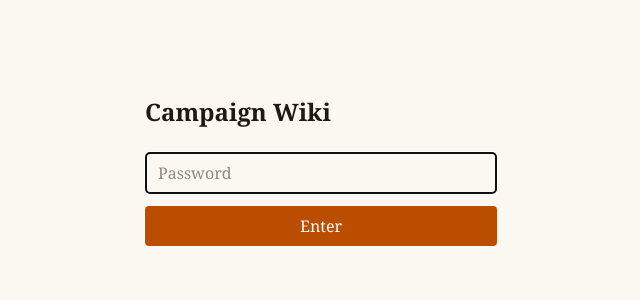
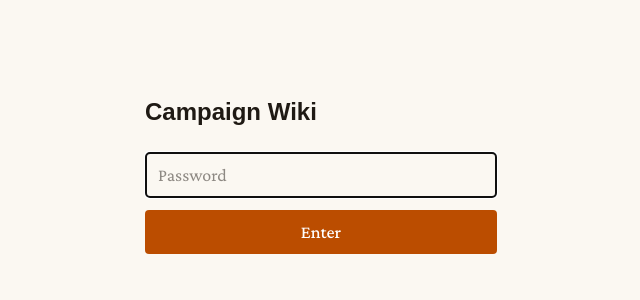
Before and after one commit to ray-cw/wiki-app, a Next.js app: page /login in a window 1280 px wide. Shown: the top 300 px of the page, without its empty margins (319-959 px from the left). Built offline with nearby package versions, Linux system fonts and the light colour scheme; no server answers; a web font is replaced by a local one.

Commit message:
Use Beleren headings, Crimson Pro body and Scaly Sans tables and sidebars
Co-Authored-By: Claude Opus 5.5 <noreply@anthropic.com>

```diff
--- /dev/null
+++ b/app/fonts.ts
@@ -0,0 +1,44 @@
+import { Crimson_Pro } from "next/font/google";
+import localFont from "next/font/local";
+
+// Headings: Beleren, the Magic card title face (from @saeris/typeface-beleren-bold).
+export const beleren = localFont({
+  src: "../node_modules/@saeris/typeface-beleren-bold/Beleren2016-Bold.woff",
+  weight: "700",
+  variable: "--font-beleren",
+  fallback: ["Georgia", "serif"],
+});
+
+// Body: Crimson Pro, a free serif in the tradition of Minion Pro.
+export const crimsonPro = Crimson_Pro({
+  subsets: ["latin"],
+  variable: "--font-crimson-pro",
+});
+
+// Tables and sidebars: Scaly Sans, from Solbera's D&D 5e fonts (CC BY-SA 4.0).
+export const scalySans = localFont({
+  src: [
+    {
+      path: "../node_modules/solbera-dnd-fonts/dist/Scaly Sans.woff2",
+      weight: "400",
+      style: "normal",
+    },
+    {
+      path: "../node_modules/solbera-dnd-fonts/dist/Scaly Sans Italic.woff2",
+      weight: "400",
+      style: "italic",
+    },
+    {
+      path: "../node_modules/solbera-dnd-fonts/dist/Scaly Sans Bold.woff2",
+      weight: "700",
+      style: "normal",
+    },
+    {
+      path: "../node_modules/solbera-dnd-fonts/dist/Scaly Sans Bold Italic.woff2",
+      weight: "700",
+      style: "italic",
+    },
+  ],
+  variable: "--font-scaly-sans",
+  fallback: ["system-ui", "sans-serif"],
+});
--- a/app/globals.css
+++ b/app/globals.css
@@ -6,6 +6,7 @@
   --muted: #6b6155;
   --gm-bg: #fdf0e1;
   --gm-border: #b45309;
+  --table-stripe: #efe7d8;
 }
 
 @media (prefers-color-scheme: dark) {
@@ -15,6 +16,7 @@
     --muted: #a3998b;
     --gm-bg: #2a1f12;
     --gm-border: #d97706;
+    --table-stripe: #221e18;
   }
 }
 
@@ -25,11 +27,15 @@
   --color-muted: var(--muted);
   --color-gm-bg: var(--gm-bg);
   --color-gm-border: var(--gm-border);
+  --color-table-stripe: var(--table-stripe);
+
+  /* Set by next/font in app/fonts.ts. */
+  --font-heading: var(--font-beleren);
+  --font-serif: var(--font-crimson-pro), Georgia, serif;
+  --font-sans: var(--font-scaly-sans), system-ui, sans-serif;
 }
 
 @theme {
-  --font-serif: Georgia, "Times New Roman", serif;
-
   /* Guild emblems always sit on dark discs, like the white-on-black guild wheel. */
   --color-disc: #121110;
   --color-disc-ring: #b9b2a6;
@@ -50,7 +56,13 @@
 
 @layer base {
   body {
-    @apply bg-background font-serif text-foreground;
+    @apply bg-background font-serif text-lg text-foreground;
+  }
+  h1,
+  h2,
+  h3,
+  h4 {
+    @apply font-heading font-bold;
   }
 }
 
@@ -63,10 +75,10 @@
     @apply mt-4;
   }
   .prose h2 {
-    @apply mt-7 text-2xl font-semibold;
+    @apply mt-7 text-2xl;
   }
   .prose h3 {
-    @apply mt-6 text-xl font-semibold;
+    @apply mt-6 text-xl;
   }
   .prose a {
     @apply underline;
@@ -87,11 +99,28 @@
     @apply h-auto max-w-full rounded;
   }
 
+  /* Tables and sidebars use Scaly Sans, like the D&D rulebooks. */
+  .prose .table-scroll {
+    @apply overflow-x-auto;
+  }
+  .prose table {
+    @apply w-full font-sans text-base;
+  }
+  .prose th {
+    @apply px-3 py-1.5 text-left font-bold;
+  }
+  .prose td {
+    @apply px-3 py-1.5 align-top;
+  }
+  .prose tbody tr:nth-child(odd) {
+    @apply bg-table-stripe;
+  }
+
   .gm-only {
-    @apply rounded border-l-4 border-gm-border bg-gm-bg px-4 py-3;
+    @apply rounded border-l-4 border-gm-border bg-gm-bg px-4 py-3 font-sans text-base;
   }
   .gm-only::before {
-    @apply block font-sans text-xs font-semibold text-gm-border uppercase;
+    @apply block text-xs font-bold tracking-wider text-gm-border uppercase;
     content: "GM only";
   }
 }
--- a/app/guild-wheel.tsx
+++ b/app/guild-wheel.tsx
@@ -54,7 +54,7 @@ export function GuildWheel({ guilds }: { guilds: Guild[] }) {
         className="group/center absolute top-1/2 left-1/2 flex aspect-square w-[46%] -translate-1/2 flex-col items-center justify-center gap-1.5 rounded-full bg-disc p-[10%] text-center text-disc-text ring-2 ring-disc-ring ring-offset-3 ring-offset-disc"
       >
         <span
-          className={`text-[clamp(1.1rem,4.5vw,2rem)] leading-tight font-semibold ${
+          className={`font-heading text-[clamp(1.1rem,4.5vw,2rem)] leading-tight ${
             active ? "bg-linear-135 from-(--from) to-(--to) bg-clip-text text-transparent" : ""
           }`}
         >
--- a/app/layout.tsx
+++ b/app/layout.tsx
@@ -2,6 +2,7 @@ import type { Metadata } from "next";
 import Link from "next/link";
 import { getRole } from "@/lib/session";
 import { logout } from "./actions";
+import { beleren, crimsonPro, scalySans } from "./fonts";
 import "./globals.css";
 
 export const metadata: Metadata = {
@@ -12,14 +13,17 @@ export const metadata: Metadata = {
 export default async function RootLayout({ children }: LayoutProps<"/">) {
   const role = await getRole();
   return (
-    <html lang="en" className="h-full antialiased">
+    <html
+      lang="en"
+      className={`${beleren.variable} ${crimsonPro.variable} ${scalySans.variable} h-full antialiased`}
+    >
       <body className="flex min-h-full flex-col">
         {role && (
           <header className="flex items-center justify-between border-b border-neutral-300 px-4 py-3 dark:border-neutral-700">
-            <Link href="/" className="font-semibold">
+            <Link href="/" className="font-heading text-lg">
               Campaign Wiki
             </Link>
-            <form action={logout} className="flex items-center gap-3 text-sm">
+            <form action={logout} className="flex items-center gap-3 font-sans text-sm">
               <span>{role === "gm" ? "Gamemaster" : "Player"}</span>
               <button className="underline">Log out</button>
             </form>
--- a/app/login/page.tsx
+++ b/app/login/page.tsx
@@ -6,7 +6,7 @@ export default async function LoginPage() {
   if (await getRole()) redirect("/");
   return (
     <main className="mx-auto mt-24 w-full max-w-sm px-4">
-      <h1 className="mb-6 text-2xl font-semibold">Campaign Wiki</h1>
+      <h1 className="mb-6 text-2xl">Campaign Wiki</h1>
       <LoginForm />
     </main>
   );
--- a/app/pages/page.tsx
+++ b/app/pages/page.tsx
@@ -11,7 +11,7 @@ export default async function AllPages() {
 
   return (
     <main className="mx-auto w-full max-w-3xl px-4 py-8">
-      <h1 className="mb-6 text-3xl font-semibold">Pages</h1>
+      <h1 className="mb-6 text-3xl">Pages</h1>
       {pages.length === 0 ? (
         <p>No pages yet. Is the content folder fetched?</p>
       ) : (
--- a/app/wiki/[...slug]/page.tsx
+++ b/app/wiki/[...slug]/page.tsx
@@ -16,7 +16,7 @@ export default async function WikiPage({ params }: PageProps<"/wiki/[...slug]">)
 
   return (
     <main className="mx-auto w-full max-w-3xl px-4 py-8">
-      <h1 className="mb-6 flex items-center gap-5 text-3xl font-semibold">
+      <h1 className="mb-6 flex items-center gap-5 text-3xl">
         {page.meta.icon && (
           <span className="group relative size-14 flex-none" style={guildColorVars(page.meta.colors)}>
             <GuildDisc icon={page.meta.icon} lit={Boolean(page.meta.colors)} />
--- a/lib/content.ts
+++ b/lib/content.ts
@@ -156,6 +156,11 @@ async function render(slug: string, markdown: string) {
       images.add(imagePath);
       token.href = mediaUrl(imagePath);
     },
+    hooks: {
+      // Wide tables scroll inside this wrapper instead of widening the page.
+      postprocess: (html) =>
+        html.replaceAll("<table>", '<div class="table-scroll"><table>').replaceAll("</table>", "</table></div>"),
+    },
   });
   return { html: await parser.parse(markdown), images };
 }
--- a/package.json
+++ b/package.json
@@ -10,12 +10,14 @@
     "prebuild": "node scripts/fetch-content.mjs"
   },
   "dependencies": {
+    "@saeris/typeface-beleren-bold": "^1.0.1",
     "gray-matter": "^4.0.3",
     "marked": "^18.1.3",
     "next": "16.4.5",
     "react": "19.3.0",
     "react-dom": "19.3.0",
-    "server-only": "^0.0.1"
+    "server-only": "^0.0.1",
+    "solbera-dnd-fonts": "^1.0.2"
   },
   "devDependencies": {
     "@tailwindcss/turbopack": "^4",
```
Also changed, not shown: 2 other files (tests, documents, lock files or other folders).
